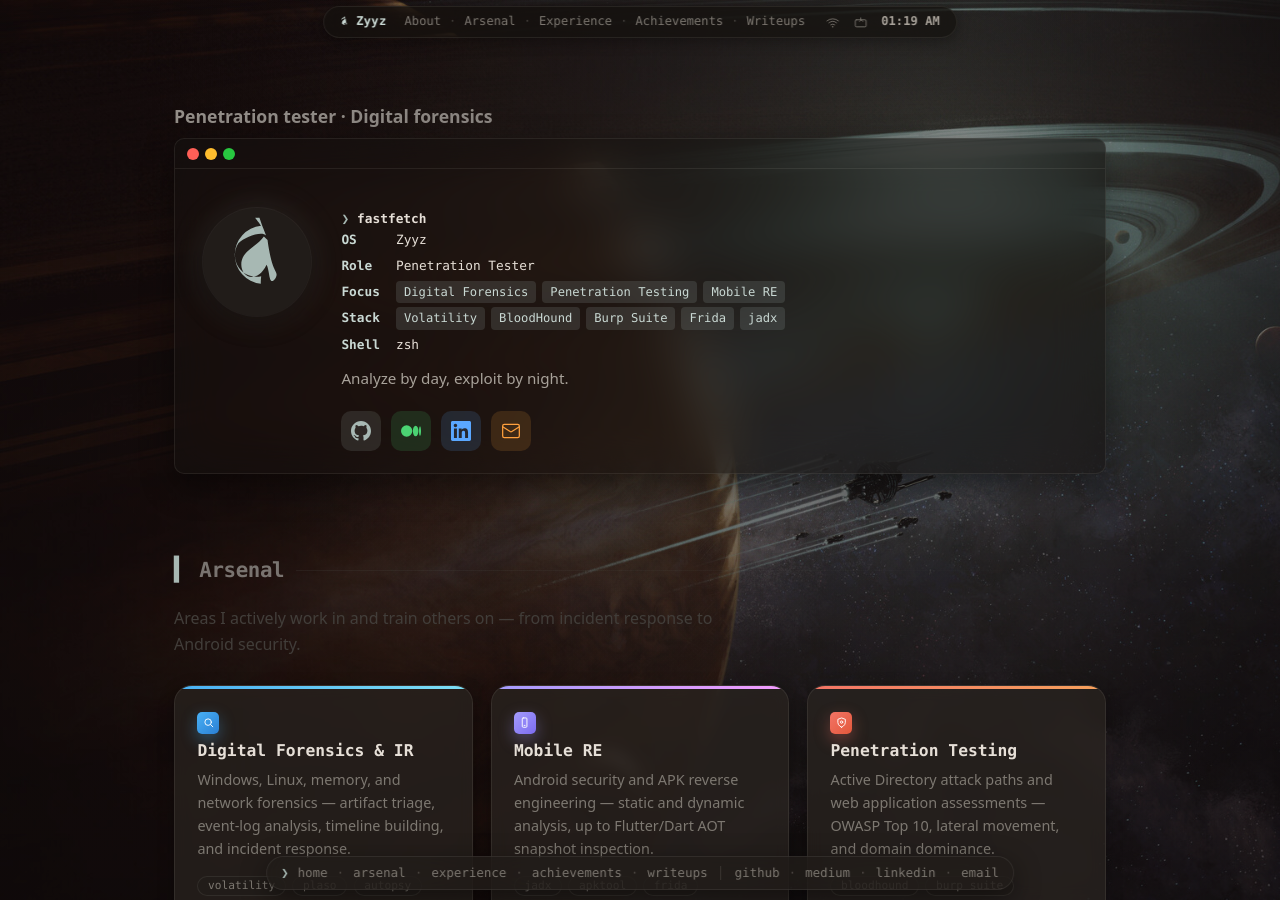
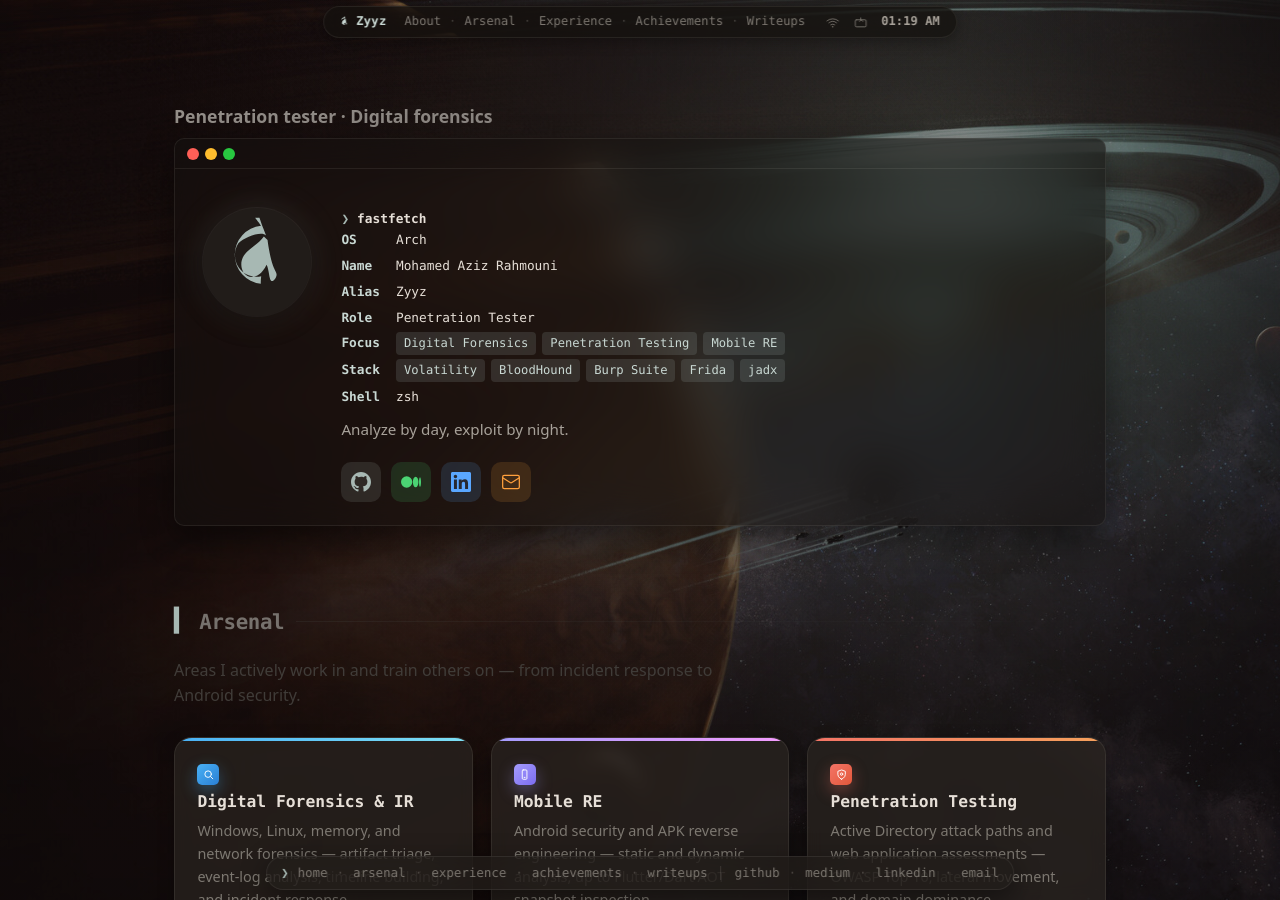
Before and after one commit to 0xZyyz/0xZyyz.github.io, a Jekyll site: the page built from index.html, in a window 1280 px wide and 900 px high. Built offline with Jekyll 4.4.1, drawn with Linux system fonts in a browser that asks for light colours.

Commit message:
fastfetch fields: OS Arch, add Name + Alias

```diff
--- a/index.html
+++ b/index.html
@@ -18,7 +18,9 @@ layout: default
       <div class="neofetch-info">
         <div class="nf-header"><span class="nf-prompt">❯</span><span class="nf-cmd">fastfetch</span></div>
         <dl class="nf-fields">
-          <dt>OS</dt><dd>Zyyz</dd>
+          <dt>OS</dt><dd>Arch</dd>
+          <dt>Name</dt><dd>Mohamed Aziz Rahmouni</dd>
+          <dt>Alias</dt><dd>Zyyz</dd>
           <dt>Role</dt><dd>Penetration Tester</dd>
           <dt>Focus</dt><dd><span class="nf-tag">Digital Forensics</span><span class="nf-tag">Penetration Testing</span><span class="nf-tag">Mobile RE</span></dd>
           <dt>Stack</dt><dd><span class="nf-tag">Volatility</span><span class="nf-tag">BloodHound</span><span class="nf-tag">Burp Suite</span><span class="nf-tag">Frida</span><span class="nf-tag">jadx</span></dd>
```
